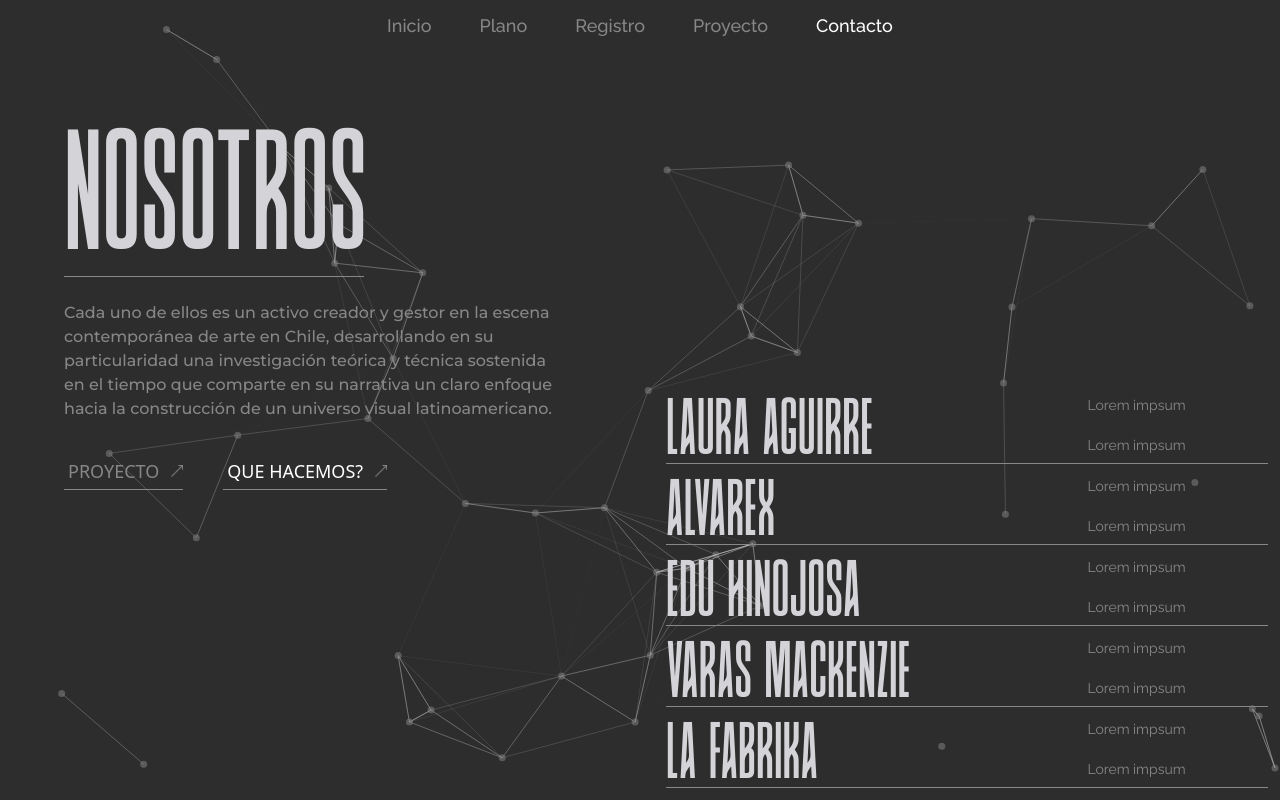
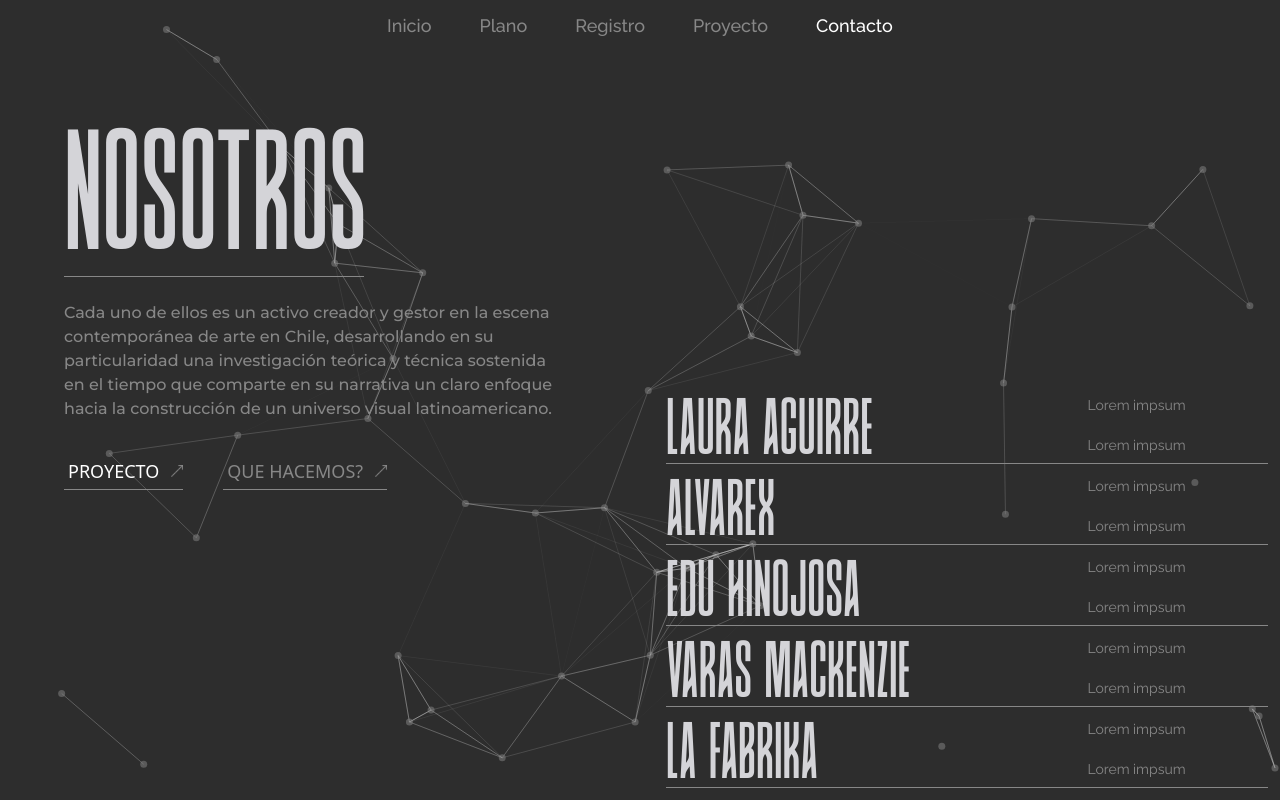
Before and after one commit to Najdorf12/gallery-app, a React (Vite) app: page /proyecto in a window 1280 px wide. Both pictures are taken after a click on the button "SOBRE NOSOTROS". Built offline with nearby package versions, Linux system fonts and the light colour scheme.

Commit message:
add animations

```diff
--- a/src/components/About.jsx
+++ b/src/components/About.jsx
@@ -46,14 +46,14 @@ const About = ({ handleButtonClick }) => {
         <div className="flex justify-start items-center gap-9 mt-9 lg:gap-10 z-50 relative">
           <button
             onClick={() => handleButtonClick("project")}
-            className="flex justify-center items-center gap-3 text-grayCustom border-b border-grayCustom pb-1 pl-1 lg:text-lg hover:scale-105 hover:text-whiteCustom duration-500"
+            className="flex justify-center items-center gap-3 text-whiteCustom border-b border-grayCustom pb-1 pl-1 lg:text-lg hover:scale-105 hover:text-whiteCustom duration-500"
           >
             PROYECTO
             <img src={arrow} alt="arrow" className="w-3" />
           </button>
           <button
             onClick={() => handleButtonClick("whatWeDo")}
-            className="flex justify-center items-center gap-3 text-whiteCustom border-b border-grayCustom pb-1 pl-1 lg:text-lg hover:scale-105 hover:text-whiteCustom duration-500 "
+            className="flex justify-center items-center gap-3 text-grayCustom border-b border-grayCustom pb-1 pl-1 lg:text-lg hover:scale-105 hover:text-whiteCustom duration-500 "
           >
             QUE HACEMOS?
             <img src={arrow} alt="arrow" className="w-3" />
```
